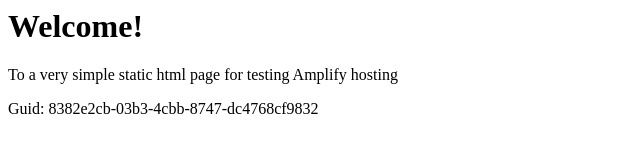
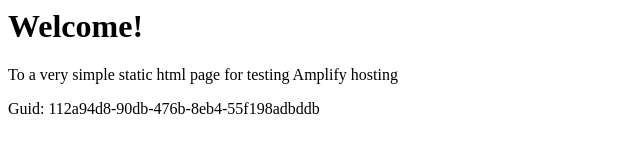
Before and after one commit to aws-aemilia-iad/Github-PR-Commit-Integration-Test-DoNotTouch-GitHubWebhookPushCanaryTest-v1-preprod-us-east-1, a website: page src/index.html in a window 1280 px wide. Shown: the full height of the page, 0-640 px from the left. Drawn offline with Linux system fonts and the light colour scheme.

Commit message:
commit from integ tests

```diff
--- a/src/index.html
+++ b/src/index.html
@@ -12,6 +12,6 @@
 <body>
     <h1>Welcome!</h1>
     <p>To a very simple static html page for testing Amplify hosting</p>
-    <p>Guid: 8382e2cb-03b3-4cbb-8747-dc4768cf9832</p></body>
+    <p>Guid: 112a94d8-90db-476b-8eb4-55f198adbddb</p></body>
 
 </html>
```
